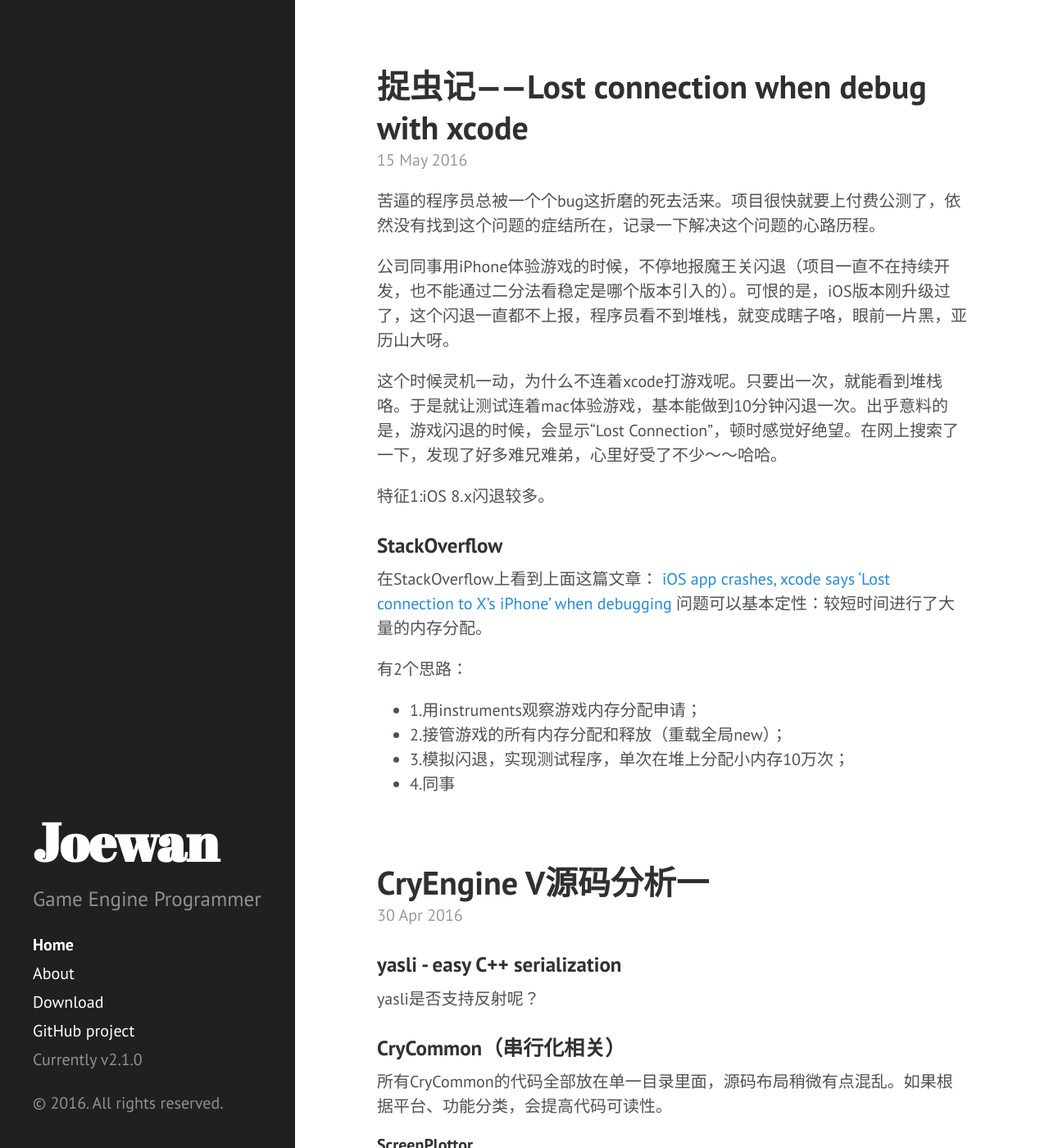
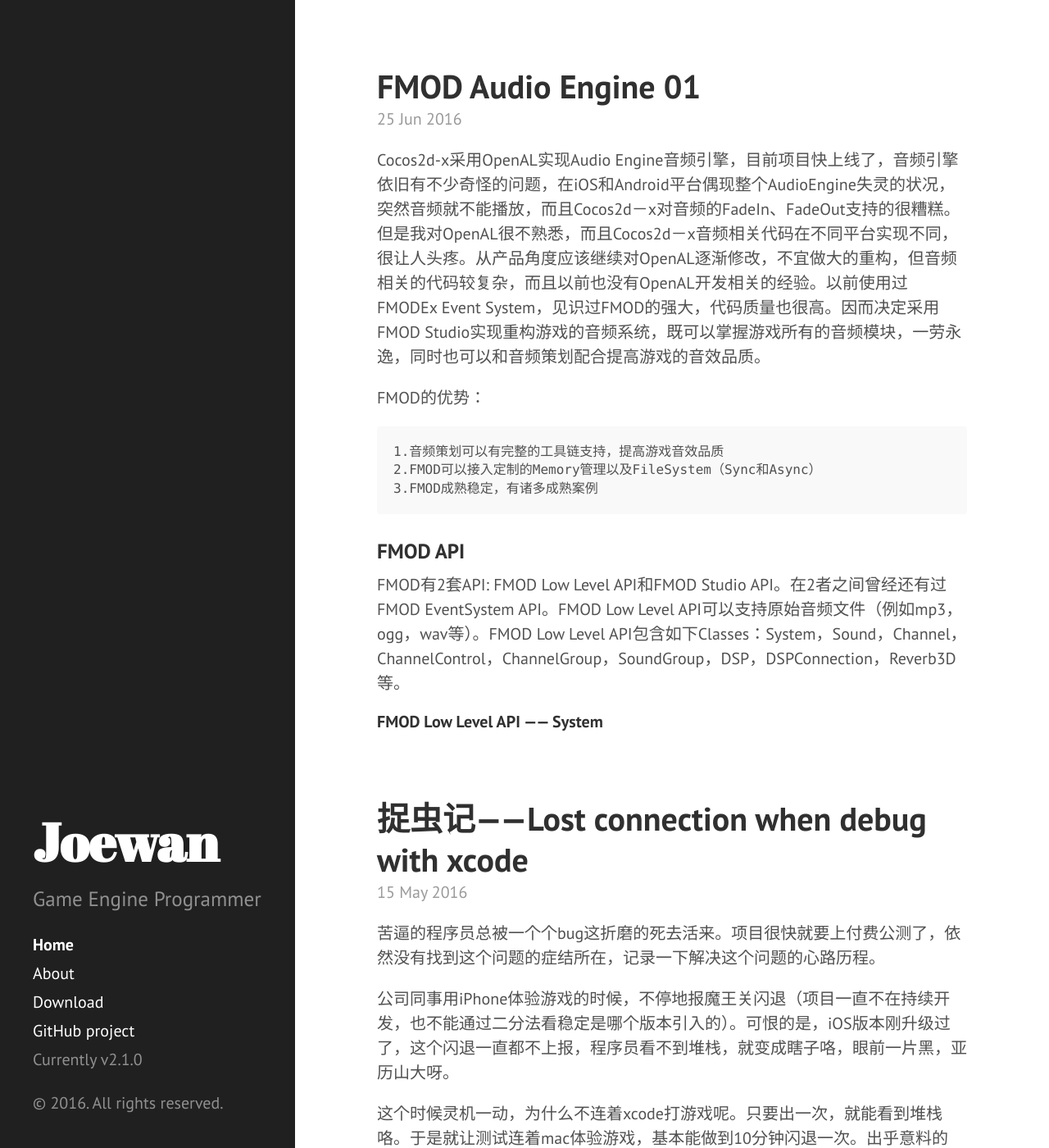
Before and after one commit to joewan/joewan.github.io, a Jekyll site: the page built from index.html, in a window 1280 px wide and 1400 px high. Shown: the whole window at 82% size. Built offline with Jekyll 4.4.1, drawn with Linux system fonts in a browser that asks for light colours; the list of posts is cut into pages by our own code; some of the changed text lies outside the part shown.

Commit message:
fmod blog.

```diff
--- a/_posts/2016-05-15-lost-connection-when-debug-with-xcode.md
+++ b/_posts/2016-05-15-lost-connection-when-debug-with-xcode.md
@@ -21,4 +21,3 @@ title: 捉虫记——Lost connection when debug with xcode
 + 1.用instruments观察游戏内存分配申请；
 + 2.接管游戏的所有内存分配和释放（重载全局new）；
 + 3.模拟闪退，实现测试程序，单次在堆上分配小内存10万次；
-+ 4.同事
--- /dev/null
+++ b/_posts/2016-06-25-fmod-01.md
@@ -0,0 +1,18 @@
+---
+layout: post
+title: FMOD Audio Engine 01
+---
+
+Cocos2d-x采用OpenAL实现Audio Engine音频引擎，目前项目快上线了，音频引擎依旧有不少奇怪的问题，在iOS和Android平台偶现整个AudioEngine失灵的状况，突然音频就不能播放，而且Cocos2d－x对音频的FadeIn、FadeOut支持的很糟糕。但是我对OpenAL很不熟悉，而且Cocos2d－x音频相关代码在不同平台实现不同，很让人头疼。从产品角度应该继续对OpenAL逐渐修改，不宜做大的重构，但音频相关的代码较复杂，而且以前也没有OpenAL开发相关的经验。以前使用过FMODEx Event System，见识过FMOD的强大，代码质量也很高。因而决定采用FMOD Studio实现重构游戏的音频系统，既可以掌握游戏所有的音频模块，一劳永逸，同时也可以和音频策划配合提高游戏的音效品质。
+
+FMOD的优势：
+
+	1.音频策划可以有完整的工具链支持，提高游戏音效品质
+	2.FMOD可以接入定制的Memory管理以及FileSystem（Sync和Async）
+	3.FMOD成熟稳定，有诸多成熟案例
+
+### FMOD API
+
+FMOD有2套API: FMOD Low Level API和FMOD Studio API。在2者之间曾经还有过FMOD EventSystem API。FMOD Low Level API可以支持原始音频文件（例如mp3，ogg，wav等）。FMOD Low Level API包含如下Classes：System，Sound，Channel，ChannelControl，ChannelGroup，SoundGroup，DSP，DSPConnection，Reverb3D等。
+
+#### FMOD Low Level API —— System
```
